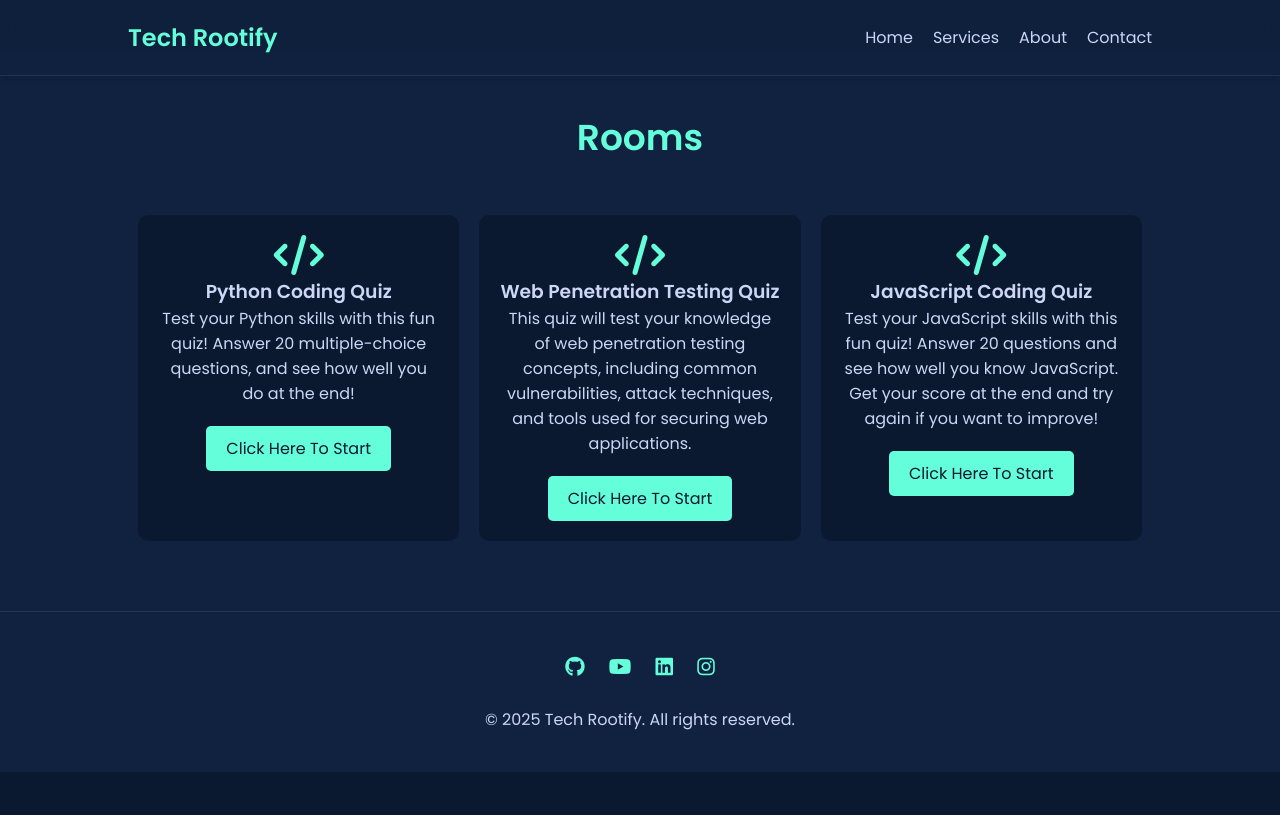
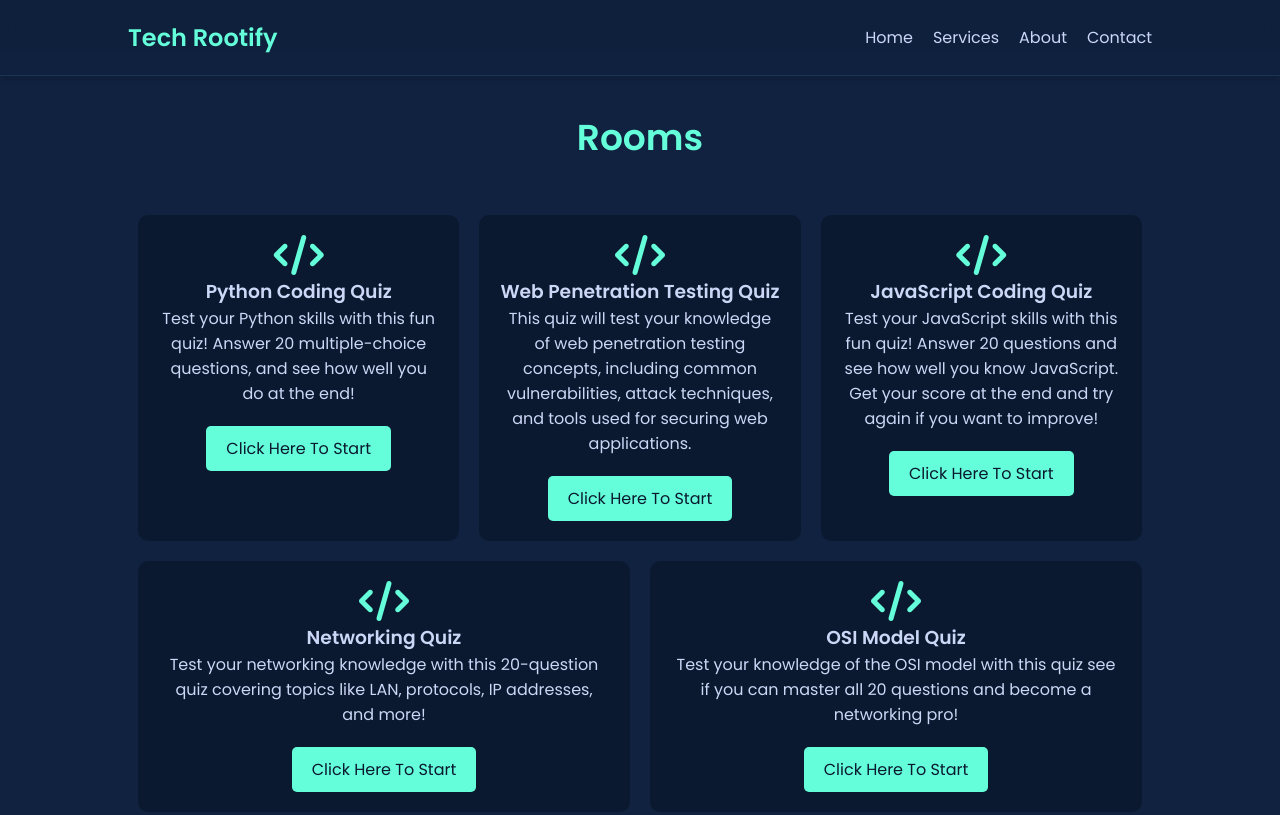
Before and after one commit to techrootifywebsite/website, a plain HTML site: page Rooms/rooms.html in a window 1280 px wide. Shown: the top 815 px of the page. Drawn offline with Linux system fonts and the light colour scheme.

Commit message:
rooms.html

```diff
--- a/Rooms/rooms.html
+++ b/Rooms/rooms.html
@@ -372,6 +372,18 @@ footer {
                 <p>Test your JavaScript skills with this fun quiz! Answer 20 questions and see how well you know JavaScript. Get your score at the end and try again if you want to improve!</p>
                 <a href="JavaScript Coding Quiz.html" class="service-btn" target="_blank">Click Here To Start</a>
             </div>
+            <div class="card">
+              <i class="fas fa-code"></i>
+              <h3>Networking Quiz</h3>
+              <p>Test your networking knowledge with this 20-question quiz covering topics like LAN, protocols, IP addresses, and more!</p>
+              <a href="Networking Quiz.html" class="service-btn" target="_blank">Click Here To Start</a>
+          </div>
+          <div class="card">
+            <i class="fas fa-code"></i>
+            <h3>OSI Model Quiz</h3>
+            <p>Test your knowledge of the OSI model with this quiz see if you can master all 20 questions and become a networking pro!</p>
+            <a href="OSI Model Quiz.html" class="service-btn" target="_blank">Click Here To Start</a>
+        </div>
         </div>
     </section>
 
```
